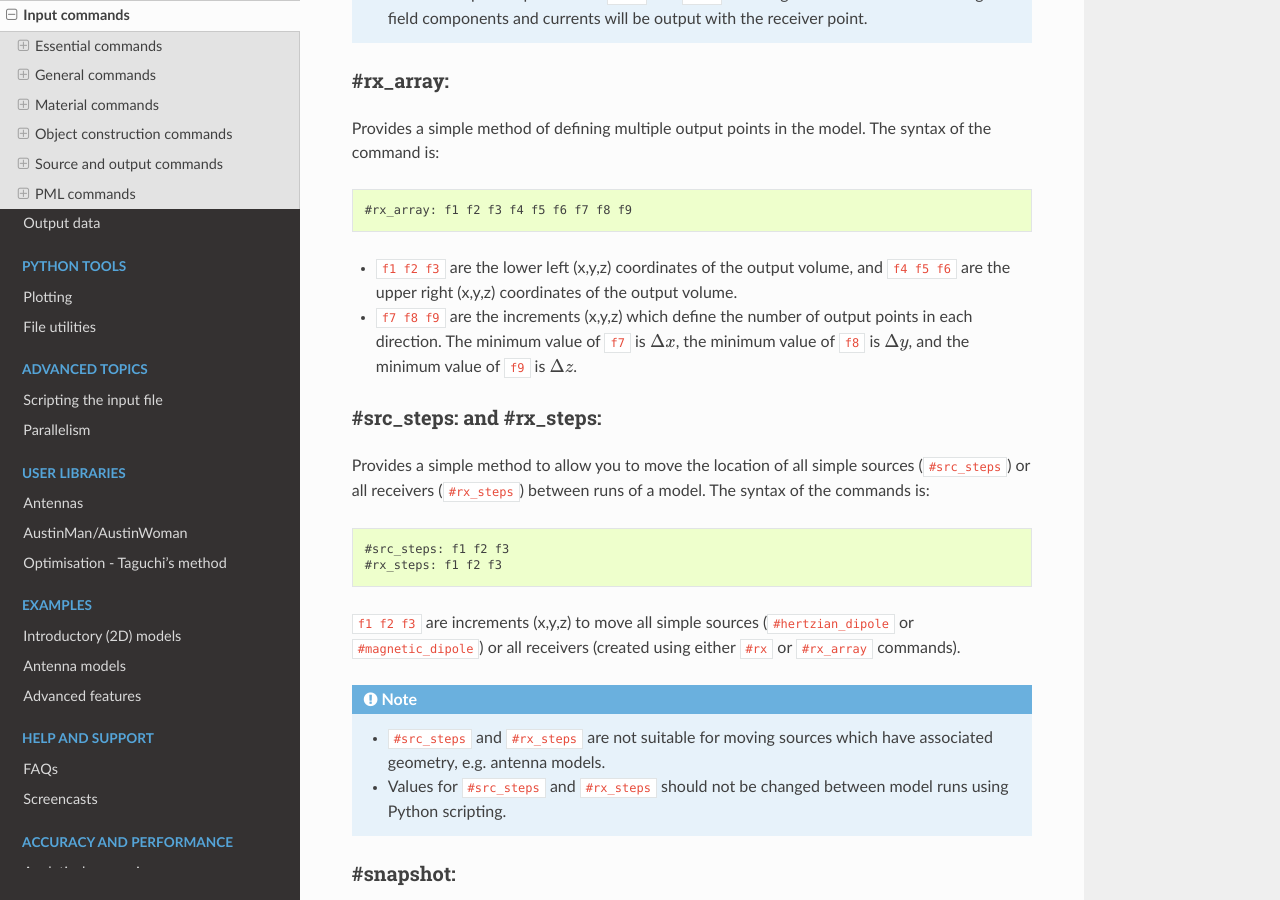
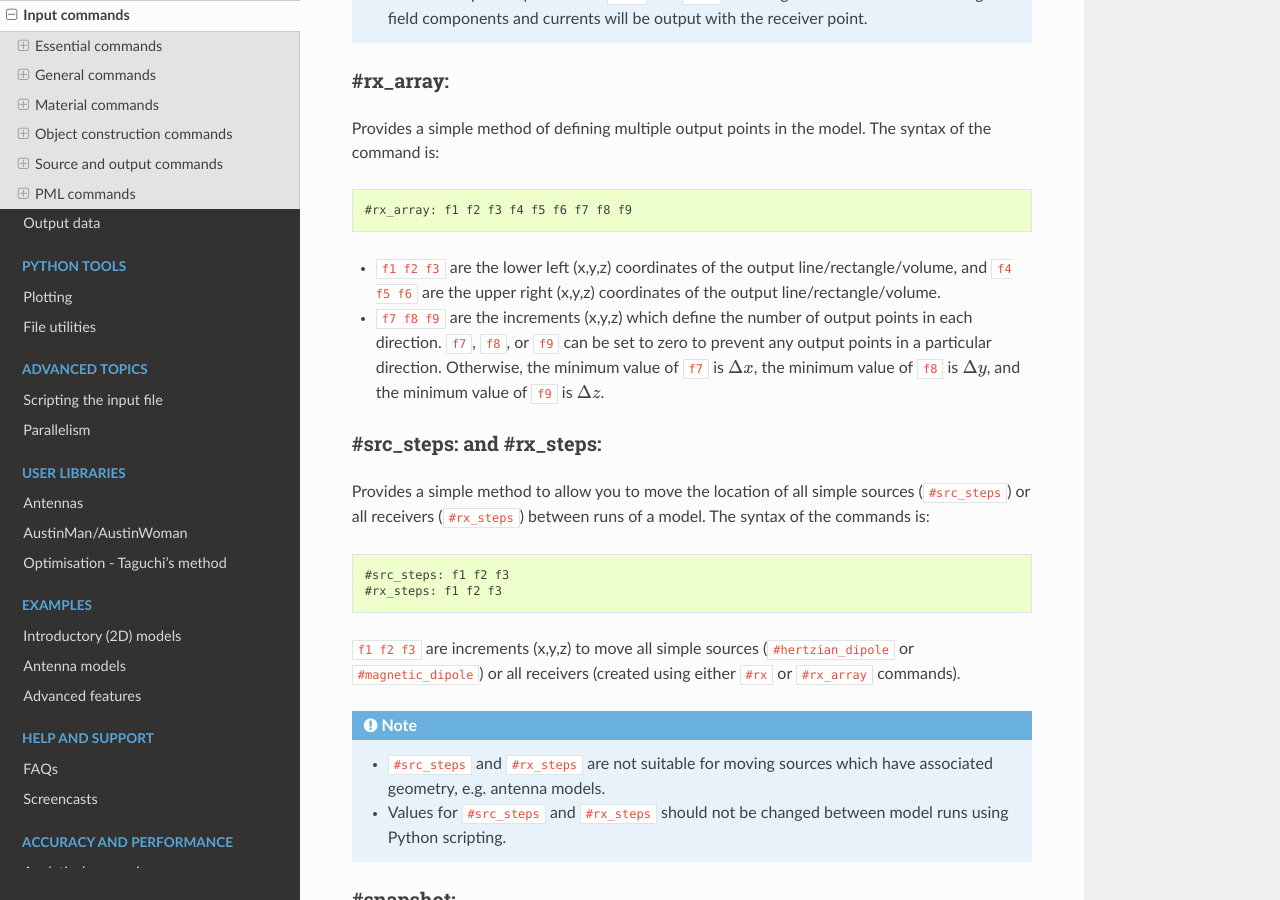
Before and after one commit to gprMax/gprMax, a Sphinx documentation site: the page built from docs/source/input.rst, in a window 1280 px wide and 900 px high, scrolled down 23330 px. Built offline with Sphinx 7.4.7 and the Read the Docs theme 2.0.0, drawn with Linux system fonts in a browser that asks for light colours.

Commit message:
Improved description of #rx_array command.

```diff
--- a/docs/source/input.rst
+++ b/docs/source/input.rst
@@ -780,8 +780,8 @@ Provides a simple method of defining multiple output points in the model. The sy
 
     #rx_array: f1 f2 f3 f4 f5 f6 f7 f8 f9
 
-* ``f1 f2 f3`` are the lower left (x,y,z) coordinates of the output volume, and ``f4 f5 f6`` are the upper right (x,y,z) coordinates of the output volume.
-* ``f7 f8 f9`` are the increments (x,y,z) which define the number of output points in each direction. The minimum value of ``f7`` is :math:`\Delta x`, the minimum value of ``f8`` is :math:`\Delta y`, and the minimum value of ``f9`` is :math:`\Delta z`.
+* ``f1 f2 f3`` are the lower left (x,y,z) coordinates of the output line/rectangle/volume, and ``f4 f5 f6`` are the upper right (x,y,z) coordinates of the output line/rectangle/volume.
+* ``f7 f8 f9`` are the increments (x,y,z) which define the number of output points in each direction. ``f7``, ``f8``, or  ``f9`` can be set to zero to prevent any output points in a particular direction. Otherwise, the minimum value of ``f7`` is :math:`\Delta x`, the minimum value of ``f8`` is :math:`\Delta y`, and the minimum value of ``f9`` is :math:`\Delta z`.
 
 #src_steps: and #rx_steps:
 --------------------------
```
